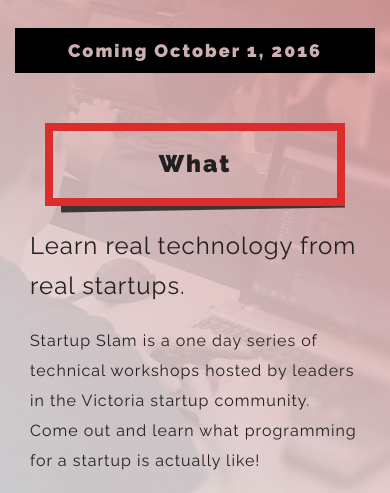
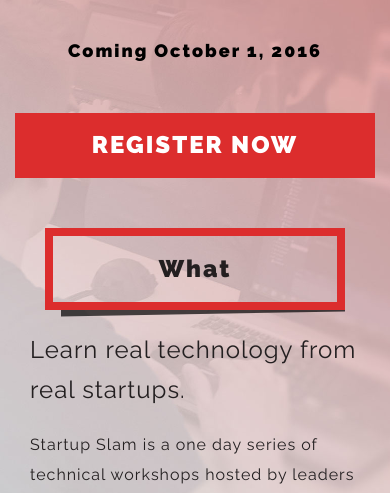
Before and after one commit to sendwithus/startupslam, a plain HTML site: page index.html in a window 390 px wide. Shown: the part 286-779 px from the top of the page. Drawn offline with nearby package versions, Linux system fonts and the light colour scheme.

Commit message:
Update registration button

```diff
--- a/index.html
+++ b/index.html
@@ -26,9 +26,9 @@
         <div class="row dates">
           <div class="date animated fadeIn">Coming October 1, 2016</div>
 
-          <!-- <a href="https://sendwithus.wufoo.com/forms/z65yhhi1jt8pwe/" class="btn-register animated fadeIn">
+          <a href="https://sendwithus.wufoo.com/forms/zc7y7l50zp0h2w/" class="btn-register animated fadeIn">
             Register now
-          </a> -->
+          </a>
 
           <!-- <div class="date animated fadeIn">Registration Closed</div> -->
         </div>
--- a/static/css/style.css
+++ b/static/css/style.css
@@ -71,11 +71,10 @@
 
 .date{
     float: none;
-    background: black;
-    color: #ccafb1;
+    color: black;
     padding: 10px 20px;
     font-size: 18px;
-    margin: 30px auto 0 auto;
+    margin: 30px auto;
     font-weight: 900;
     letter-spacing: 2px;
     width: 300px;
@@ -323,7 +322,9 @@
 
     .btn-register{
         margin-top: 10px;
-        width: 90%;
+        padding: 15px 30px;
+        float:left;
+        width: 100%;
     }
     .banner{
         height: auto;
```
